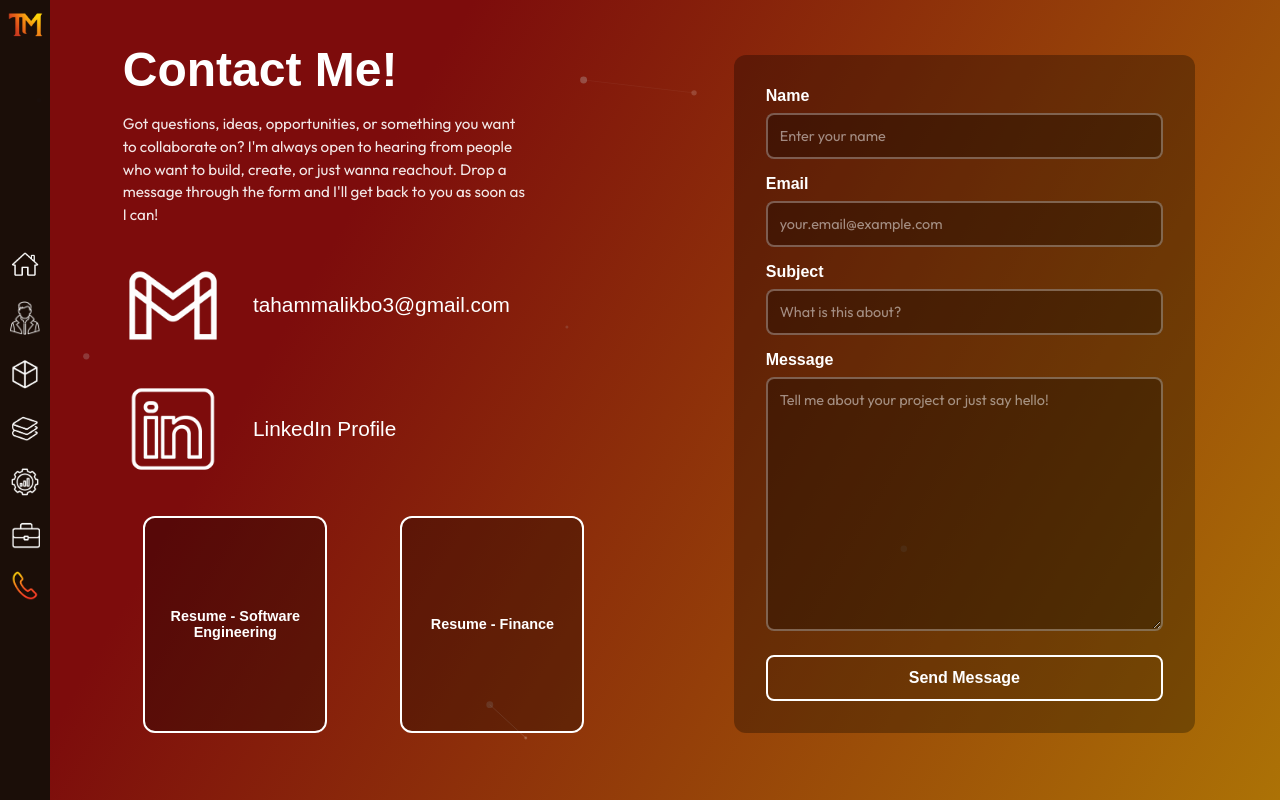
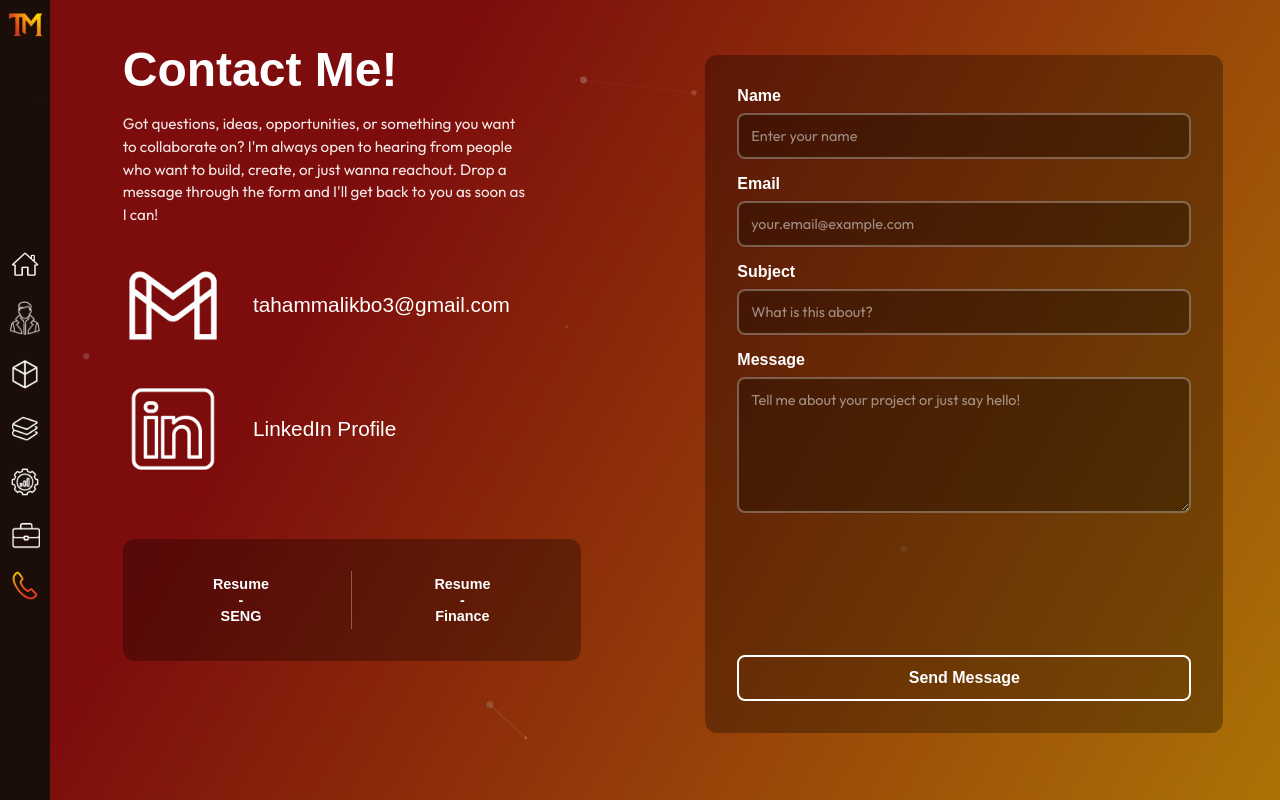
Before and after one commit to taha-malik27/myPortfolioWebsite, a Next.js app in the folder myportfoliowebsite/: page /contact in a window 1280 px wide. Built offline with nearby package versions, Linux system fonts and the light colour scheme; a web font is replaced by a local one.

Commit message:
contact form is finished now, tested the emailing as well, i am not gonna spend more time on it since its the least important page.

```diff
--- a/myportfoliowebsite/src/components/cards/ContactCard.tsx
+++ b/myportfoliowebsite/src/components/cards/ContactCard.tsx
@@ -136,10 +136,10 @@ const ContactCard: React.FC<ContactCardProps> = ({ backgroundColor = "transparen
                         }}>
                             Got questions, ideas, opportunities, or something you want to collaborate on? I'm always open to hearing from people who want to build, create, or just wanna reachout. Drop a message through the form and I'll get back to you as soon as I can!
                         </p>
-                    </div>
+                </div>
 
                     {/* Email Icon */}
-                    <div style={{
+                <div style={{
                         display: "flex",
                         alignItems: "center",
                         justifyContent: "left",
@@ -230,7 +230,7 @@ const ContactCard: React.FC<ContactCardProps> = ({ backgroundColor = "transparen
                                 color: "white",
                                 opacity: isGmailHovered ? 0 : 1,
                                 transition: "opacity 0.5s ease"
-                            }}>
+                }}>
                                 tahammalikbo3@gmail.com
                             </span>
                             <span style={{
@@ -372,101 +372,94 @@ const ContactCard: React.FC<ContactCardProps> = ({ backgroundColor = "transparen
 
                 </div>
 
-
-                {/* Resume Box - needs to contain 2 identical buttons with Resume - SENG and Resume - Finance on each */}
+                {/* Resume Box - Single rectangle split 50/50 */}
                 <div style={{
-                    justifySelf:"center",
-                    width:"100%",
-                    flex: 1,
-                    height:"100%",
-                    display:"grid",
-                    gridTemplateColumns:"1fr 1fr",
-                    gap: "2rem",
-                    justifyItems:"center",
-                    alignItems:"center",
-                    // backgroundColor:"black" //DEBUG
+                    marginTop:"5vh",
+                    width: "85%",
+                    height: "10%",
+                    display: "flex",
+                    backgroundColor: "rgba(0, 0, 0, 0.3)",
+                    borderRadius: "12px",
+                    padding: "clamp(0.75rem, 2vw, 1.5rem)",
+                    gap: "clamp(0.5rem, 1.5vw, 1rem)"
                 }}>
-
-
-                    {/* Download Button 1 - SENG Resume */}
+                    {/* SENG Resume */}
                     <a
                         href="/downloads/contact/Taha Malik Resume SENG.pdf"
                         download
                         style={{
-                            width:"80%",
-                            height:"85%",
+                            flex: "1 1 0",
+                            minWidth: 0,
                             display: "flex",
                             alignItems: "center",
                             justifyContent: "center",
-                            backgroundColor: "rgba(0, 0, 0, 0.3)",
-                            border: "2px solid white",
-                            borderRadius: "12px",
                             textDecoration: "none",
                             color: "white",
                             fontFamily: "'Stack Sans Notch', sans-serif",
-                            fontSize: "0.9rem",
+                            fontSize: "clamp(0.7rem, 1.8vw, 0.9rem)",
                             fontWeight: 600,
                             transition: "all 0.3s ease",
                             cursor: "pointer",
-                            textAlign: "center"
+                            textAlign: "center",
+                            padding: "clamp(0.5rem, 1vw, 1rem)",
+                            wordBreak: "break-word",
+                            borderRadius: "12px",
+                            overflowWrap: "break-word"
                         }}
                         onMouseEnter={(e) => {
-                            e.currentTarget.style.backgroundColor = "rgba(125, 12, 12, 0.3)";
-                            e.currentTarget.style.borderColor = "rgba(223, 21, 21, 1)";
-                            e.currentTarget.style.color = "rgba(223, 21, 21, 1)";
-                            e.currentTarget.style.transform = "scale(1.05)";
+                            e.currentTarget.style.backgroundColor = "rgba(255, 255, 255, 0.25)";
+                            e.currentTarget.style.color = "rgba(255, 255, 255, 1)";
                         }}
                         onMouseLeave={(e) => {
-                            e.currentTarget.style.backgroundColor = "rgba(0, 0, 0, 0.3)";
-                            e.currentTarget.style.borderColor = "white";
+                            e.currentTarget.style.backgroundColor = "transparent";
                             e.currentTarget.style.color = "white";
-                            e.currentTarget.style.transform = "scale(1)";
                         }}
                     >
-                        Resume - Software Engineering
+                        Resume<br/> - <br/>SENG
                     </a>
 
+                    {/* Vertical Divider */}
+                    <div style={{
+                        width: "1px",
+                        flexShrink: 0,
+                        backgroundColor: "rgba(255, 255, 255, 0.3)",
+                        margin: "clamp(0.25rem, 1vw, 0.5rem) 0"
+                    }} />
 
-
-                    {/* Download Button 2 - Finance Resume */}
+                    {/* Finance Resume */}
                     <a
                         href="/downloads/contact/Taha Malik Resume Finance.pdf"
                         download
                         style={{
-                            width:"80%",
-                            height:"85%",
+                            flex: "1 1 0",
+                            minWidth: 0,
                             display: "flex",
                             alignItems: "center",
                             justifyContent: "center",
-                            backgroundColor: "rgba(0, 0, 0, 0.3)",
-                            border: "2px solid white",
-                            borderRadius: "12px",
                             textDecoration: "none",
                             color: "white",
                             fontFamily: "'Stack Sans Notch', sans-serif",
-                            fontSize: "0.9rem",
+                            fontSize: "clamp(0.7rem, 1.8vw, 0.9rem)",
                             fontWeight: 600,
                             transition: "all 0.3s ease",
                             cursor: "pointer",
-                            textAlign: "center"
+                            textAlign: "center",
+                            padding: "clamp(0.5rem, 1vw, 1rem)",
+                            wordBreak: "break-word",
+                            borderRadius: "12px",
+                            overflowWrap: "break-word"
                         }}
                         onMouseEnter={(e) => {
-                            e.currentTarget.style.backgroundColor = "rgba(172, 114, 6, 0.3)";
-                            e.currentTarget.style.borderColor = "rgba(255, 168, 7, 1)";
-                            e.currentTarget.style.color = "rgba(255, 168, 7, 1)";
-                            e.currentTarget.style.transform = "scale(1.05)";
+                            e.currentTarget.style.backgroundColor = "rgba(255, 255, 255, 0.25)";
+                            e.currentTarget.style.color = "rgba(255, 255, 255, 1)";
                         }}
                         onMouseLeave={(e) => {
-                            e.currentTarget.style.backgroundColor = "rgba(0, 0, 0, 0.3)";
-                            e.currentTarget.style.borderColor = "white";
+                            e.currentTarget.style.backgroundColor = "transparent";
                             e.currentTarget.style.color = "white";
-                            e.currentTarget.style.transform = "scale(1)";
                         }}
                     >
-                        Resume - Finance
+                        Resume<br/> - <br/>Finance
                     </a>
-
-
                 </div>
 
             </div>
@@ -491,7 +484,7 @@ const ContactCard: React.FC<ContactCardProps> = ({ backgroundColor = "transparen
                 <form
                     onSubmit={handleSubmit}
                     style = {{
-                        width:"70%",
+                 width:"80%",
                         height:"80%",
                         display: "flex",
                         flexDirection: "column",
@@ -642,13 +635,14 @@ const ContactCard: React.FC<ContactCardProps> = ({ backgroundColor = "transparen
                                 outline: "none",
                                 resize: "vertical",
                                 transition: "border-color 0.3s ease",
-                                flex: 1,
-                                minHeight: "120px"
-                            }}
+                                minHeight: "120px",
+                                width: "100%",
+                                boxSizing: "border-box"
+                }}
                             onFocus={(e) => e.currentTarget.style.borderColor = "rgba(255, 140, 0, 1)"}
                             onBlur={(e) => e.currentTarget.style.borderColor = "rgba(255, 255, 255, 0.3)"}
                         />
-                    </div>
+                </div>
 
                     {/* Submit Button */}
                     <button
```
